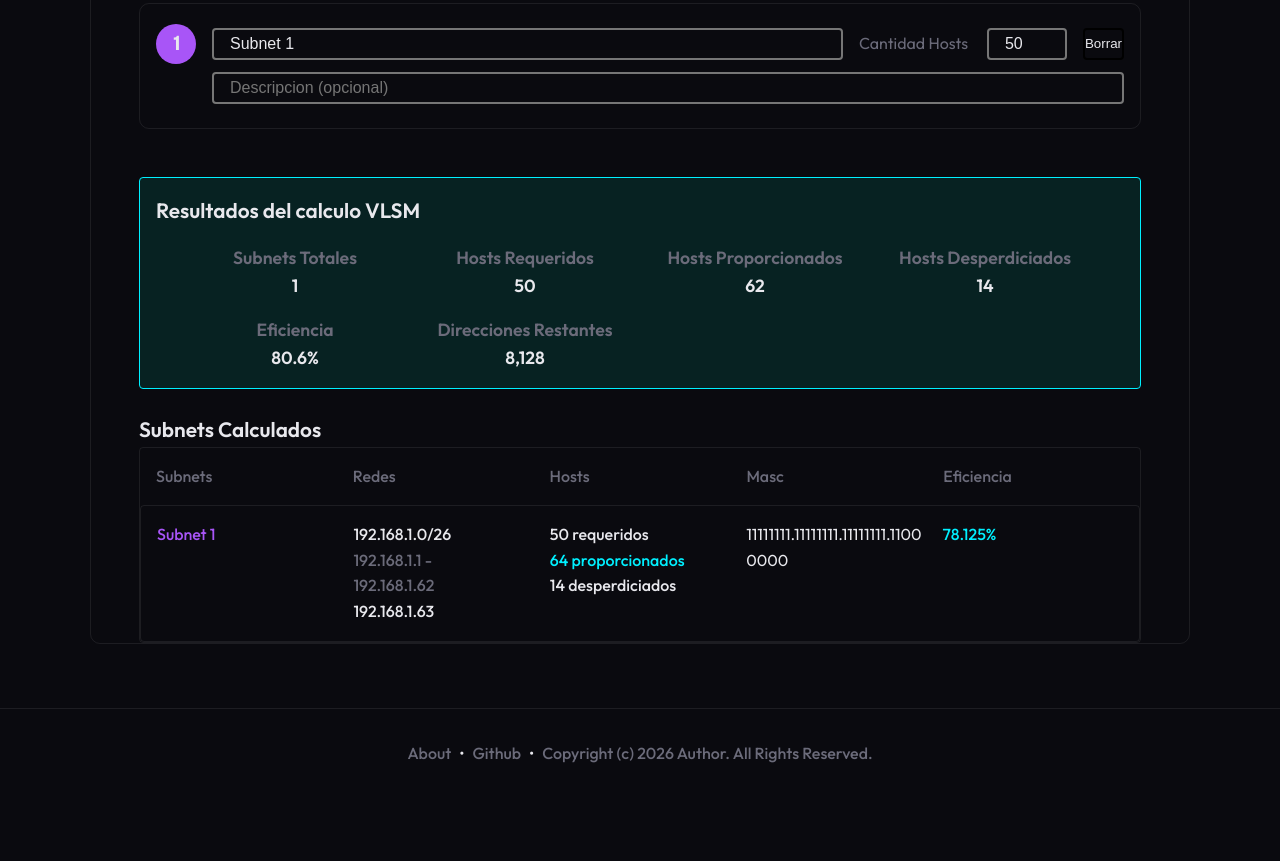
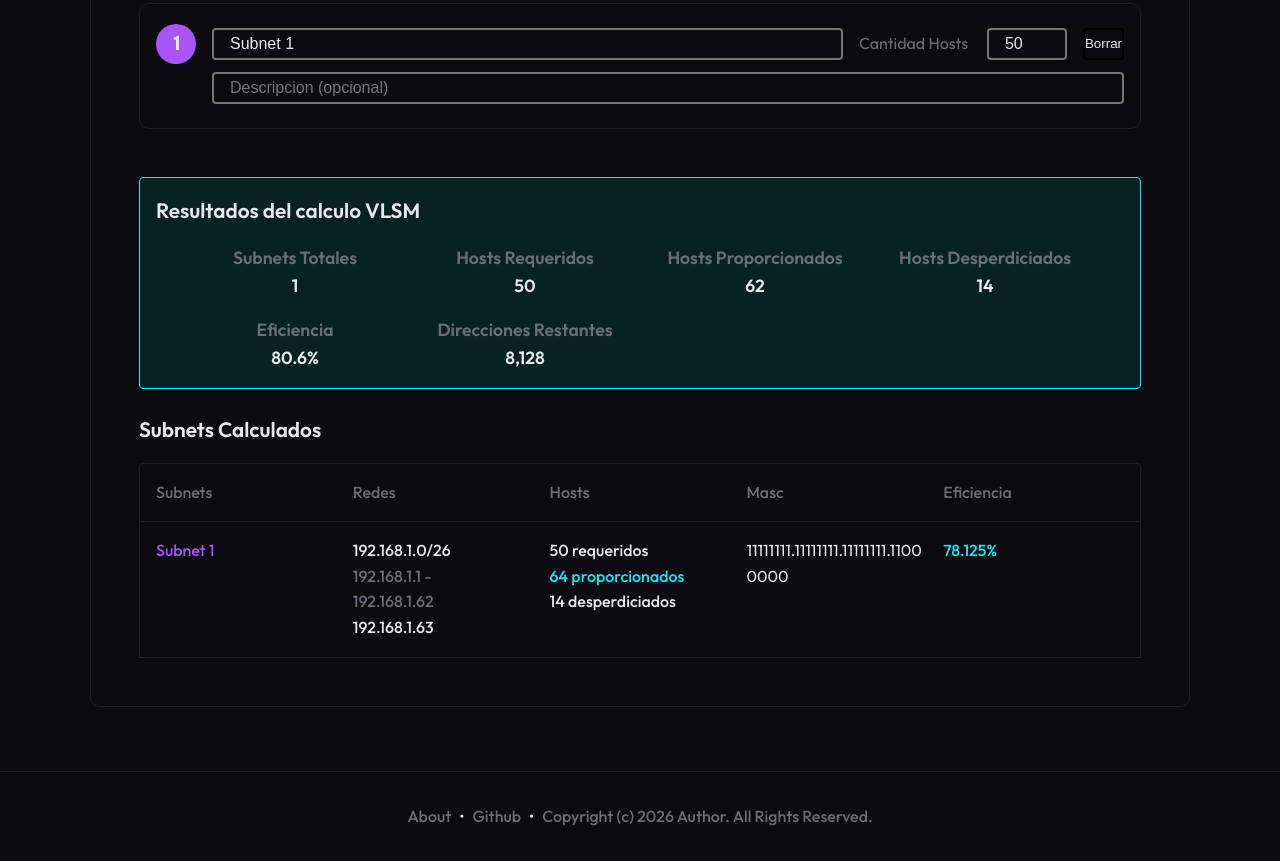
Before and after one commit to Felipefza/IPFine, a plain HTML site: page index.html in a window 1280 px wide. Shown: the part 1511-2372 px from the top of the page. Before the commit the page ends 2309 px from the top, so only its background shows below. Drawn offline with nearby package versions, Linux system fonts and the light colour scheme.

Commit message:
arregle los bordes

```diff
--- a/ipfineScript.js
+++ b/ipfineScript.js
@@ -322,7 +322,6 @@ class NetworkAddress {
       topContainer.appendChild(item);
     }
 
-
     for (var item of ArrayResults) {
       const bottomContainer = document.createElement("div");
       bottomContainer.className = "calculator-results-bottomContainer";
--- a/ipfineStyle.css
+++ b/ipfineStyle.css
@@ -623,9 +623,12 @@ nav {
 
 .calculator-results-container {
   width: calc(100% - 3rem);
-  border-radius: 4px;
+  border-radius: 4px 4px 0 0;
 
   border: 1px solid var(--card-border);
+
+  margin-top: 1rem;
+  margin-bottom: 3rem;
 }
 
 .calculator-results-topContainer {
@@ -655,9 +658,7 @@ nav {
 }
 
 .calculator-results-bottomContainer {
-  border-radius: 4px;
-
-  border: 1px solid var(--card-border);
+  border-top: 1px solid var(--card-border);
 }
 
 .calculator-results-name {
```
